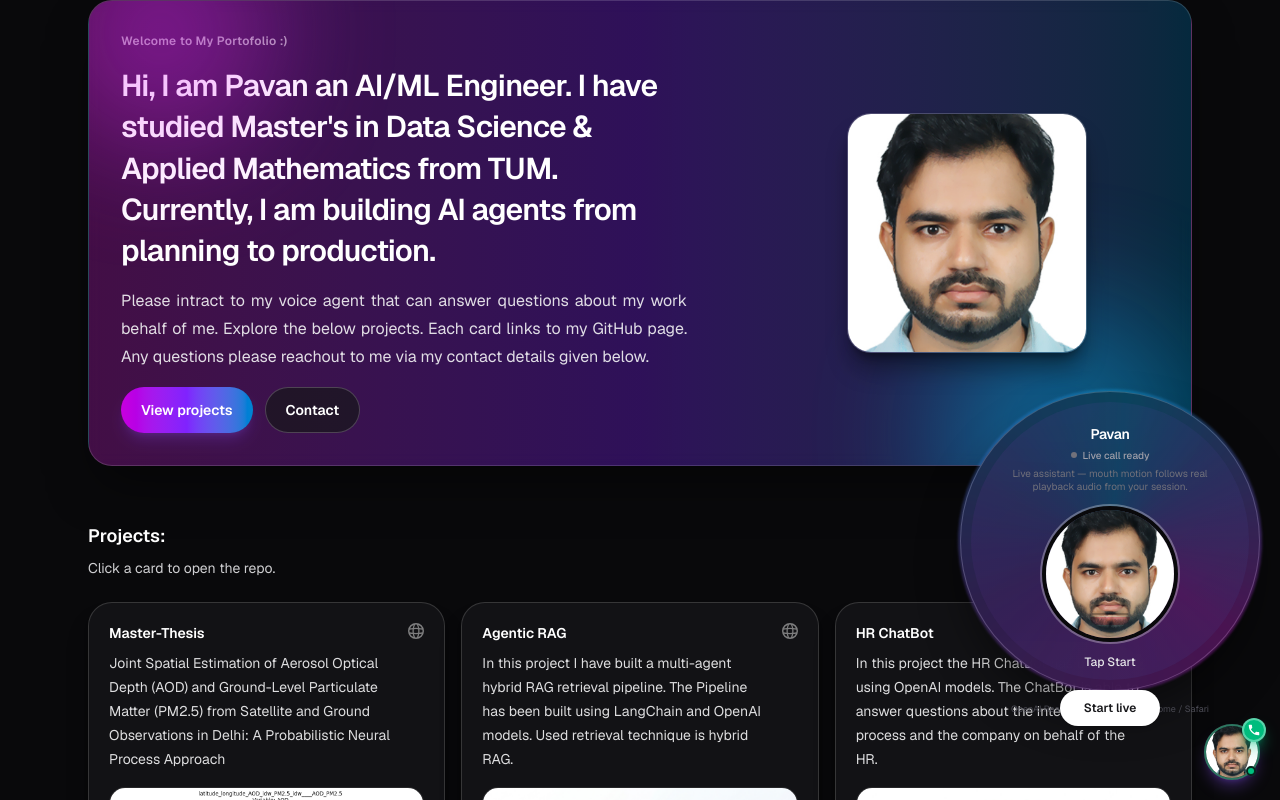
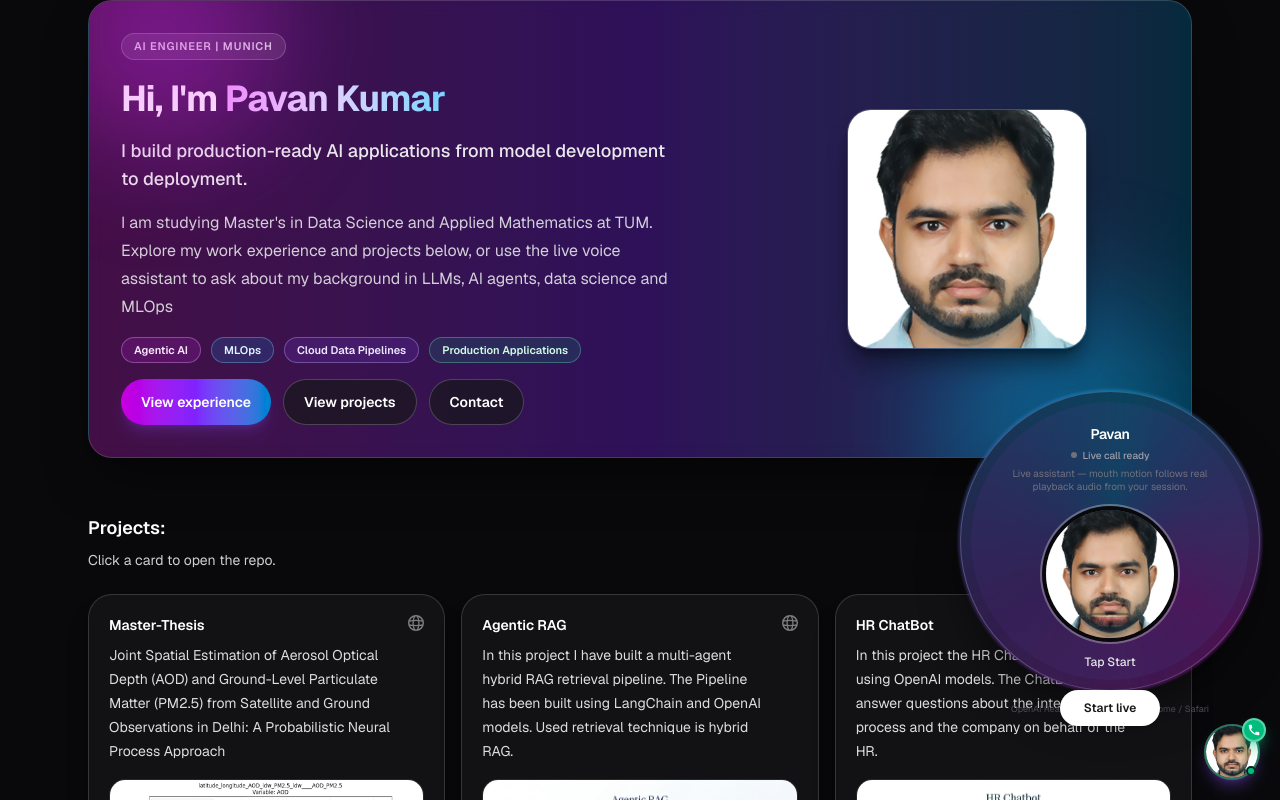
Before and after one commit to Pavan-AIML/my-ai-portfolio, a Next.js app: page / in a window 1280 px wide. Shown: the top 800 px of the page. Built offline with nearby package versions, Linux system fonts and the light colour scheme.

Commit message:
Changing the headings of the main header

```diff
--- a/app/page.tsx
+++ b/app/page.tsx
@@ -68,23 +68,36 @@ export default function Home() {
     <div className="absolute -top-20 -left-10 h-56 w-56 rounded-full bg-fuchsia-500 blur-3xl" />
     <div className="absolute -bottom-24 right-0 h-64 w-64 rounded-full bg-sky-400 blur-3xl" />
   </div>
-          {/* LEFT: hero text — pushed right toward image, justified like Word */}
+          {/* LEFT: hero text */}
           <div className="flex w-full flex-col space-y-4 pr-8 md:ml-auto md:mr-0 md:pr-12">
-            <p className="text-xs font-semibold tracking-wide text-white/60">
-              Welcome to My Portofolio :)
+            <p className="inline-flex w-fit items-center rounded-full border border-white/20 bg-white/10 px-3 py-1 text-[11px] font-semibold uppercase tracking-[0.08em] text-white/80">
+              AI Engineer | Munich
             </p>
-            <h1 className="text-left text-lg font-semibold leading-snug tracking-tight md:text-3xl">
-              Hi, I am Pavan an AI/ML Engineer. I have studied Master&apos;s in Data Science & Applied Mathematics from TUM. Currently, I am building AI agents from planning to production.
+            <h1 className="text-left text-2xl font-bold leading-tight tracking-tight md:text-4xl">
+              Hi, I&apos;m <span className="bg-gradient-to-r from-fuchsia-300 via-violet-200 to-sky-300 bg-clip-text text-transparent">Pavan Kumar</span>
             </h1>
-            <p className="text-base leading-7 text-zinc-100/90 text-justify">
-              Please intract to my voice agent that can answer questions about my work behalf of me.
-              Explore the below projects. Each card links to my GitHub page.
-              Any questions please reachout to me via my contact details given below.
+            <p className="max-w-2xl text-base font-medium leading-7 text-zinc-100/95 md:text-lg">
+              I build production-ready AI applications from model development to deployment.
             </p>
+            <p className="max-w-2xl text-sm leading-7 text-zinc-200/90 md:text-base">
+              I am studying Master&apos;s in Data Science and Applied Mathematics at TUM. Explore my work experience and projects below, or use the live voice assistant to ask about my background in LLMs, AI agents, data science and MLOps
+            </p>
+            <div className="flex flex-wrap gap-2.5 text-[11px] font-semibold">
+              <span className="rounded-full border border-fuchsia-300/35 bg-fuchsia-500/15 px-3 py-1 text-fuchsia-100">Agentic AI</span>
+              <span className="rounded-full border border-sky-300/35 bg-sky-500/15 px-3 py-1 text-sky-100">MLOps</span>
+              <span className="rounded-full border border-violet-300/35 bg-violet-500/15 px-3 py-1 text-violet-100">Cloud Data Pipelines</span>
+              <span className="rounded-full border border-emerald-300/35 bg-emerald-500/15 px-3 py-1 text-emerald-100">Production Applications</span>
+            </div>
             <div className="flex flex-col gap-3 sm:flex-row">
               <a
+                href="#workexperience"
+                className="inline-flex items-center justify-center rounded-full bg-gradient-to-r from-fuchsia-600 via-violet-600 to-sky-600 px-5 py-3 text-sm font-semibold text-white shadow-lg shadow-violet-500/20 transition duration-300 hover:-translate-y-0.5 hover:opacity-95 hover:shadow-lg hover:shadow-fuchsia-500/30"
+              >
+                View experience
+              </a>
+              <a
                 href="#projects"
-                className="inline-flex items-center justify-center rounded-full bg-gradient-to-r from-fuchsia-600 via-violet-600 to-sky-600 px-5 py-3 text-sm font-semibold text-white shadow-lg shadow-violet-500/20 transition duration-300 hover:-translate-y-0.5 hover:opacity-95 hover:shadow-lg hover:shadow-fuchsia-500/30"
+                className="inline-flex items-center justify-center rounded-full border border-white/20 bg-zinc-900/70 px-5 py-3 text-sm font-semibold text-white transition duration-300 hover:-translate-y-0.5 hover:border-white/35 hover:bg-zinc-800/80 hover:shadow-lg hover:shadow-violet-500/15"
               >
                 View projects
               </a>
```
